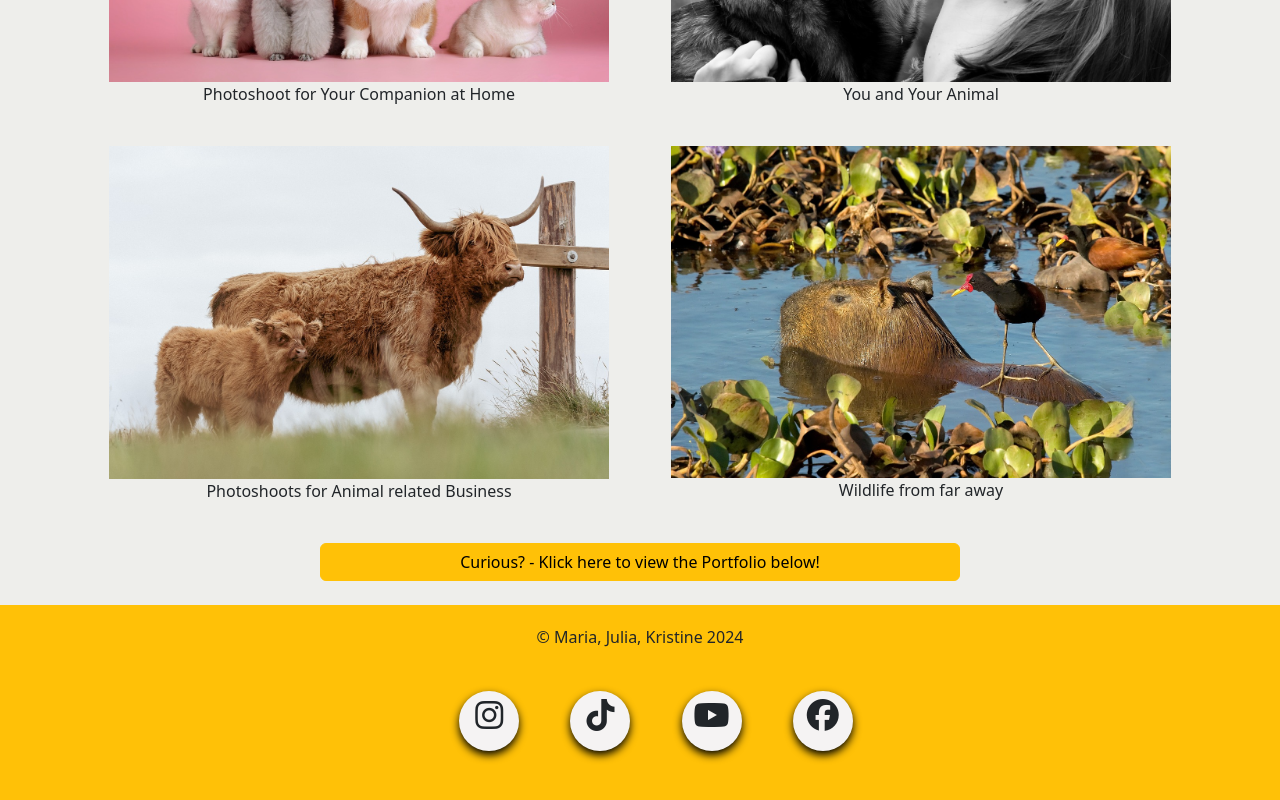
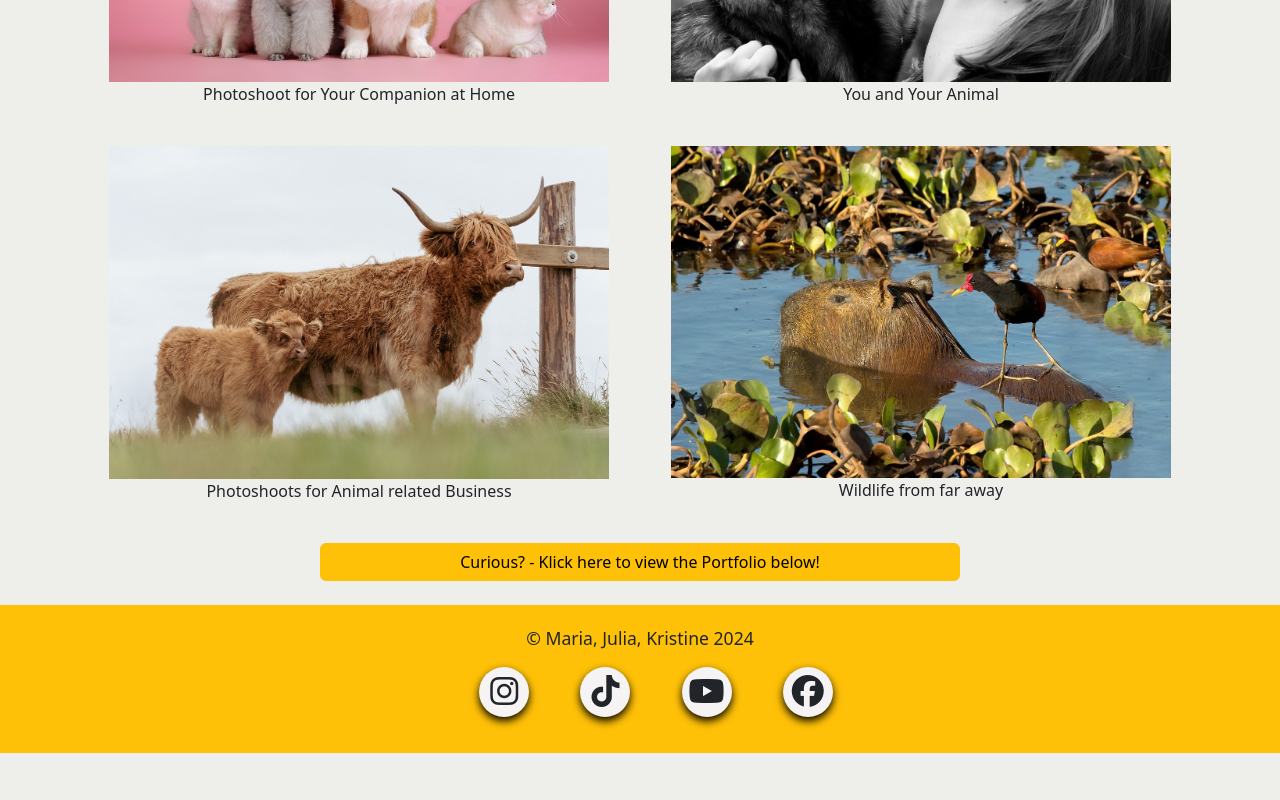
Before and after one commit to heetiqos/TailWaggingFocus, an Angular app: page / in a window 1280 px wide. Shown: the part 1752-2552 px from the top of the page. After the commit the page ends 2505 px from the top, so only its background shows below. Built offline with nearby package versions, Linux system fonts and the light colour scheme.

Commit message:
fixed minor issues/looks

```diff
--- a/src/app/awards/awards.component.css
+++ b/src/app/awards/awards.component.css
@@ -3,10 +3,10 @@
 .body{
     position: relative;
     height: 20vh;
-    width: 100vw;
+    width: 100%;
     background-color: rgb(255,193,7);
-    margin: 0rem;
-    overflow:hidden ;
+    margin: 0;
+    overflow:hidden;
 }
 h3{
     color: black;
--- a/src/app/footer/footer.component.css
+++ b/src/app/footer/footer.component.css
@@ -11,6 +11,7 @@ footer{
 
     p{
         text-align: center;
+        font-size: 1.1rem;
     }
 
     /* #contact{
@@ -26,11 +27,11 @@ footer{
         display: flex;
         justify-content:space-around;
         gap: 5vh;
-        margin: 2vw auto;
+        margin: auto;
     }
 
     #contact{
-        padding-top: 2vh;
+        /* padding-top: 2vh; */
         display: flex;
         flex-direction: row;
         gap: 2vh;
@@ -60,8 +61,8 @@ footer{
 #contact ul li a {
     position: relative;
     display: block;
-    width: 60px;
-    height: 60px;
+    width: 50px;
+    height: 50px;
     border-radius: 50%;
     background-color: rgb(245,243,243);
     text-align: center;
```
